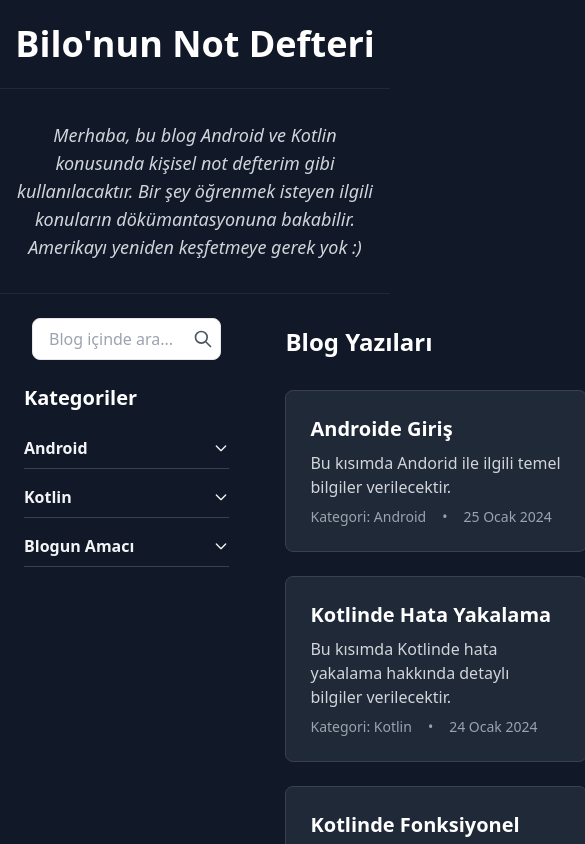
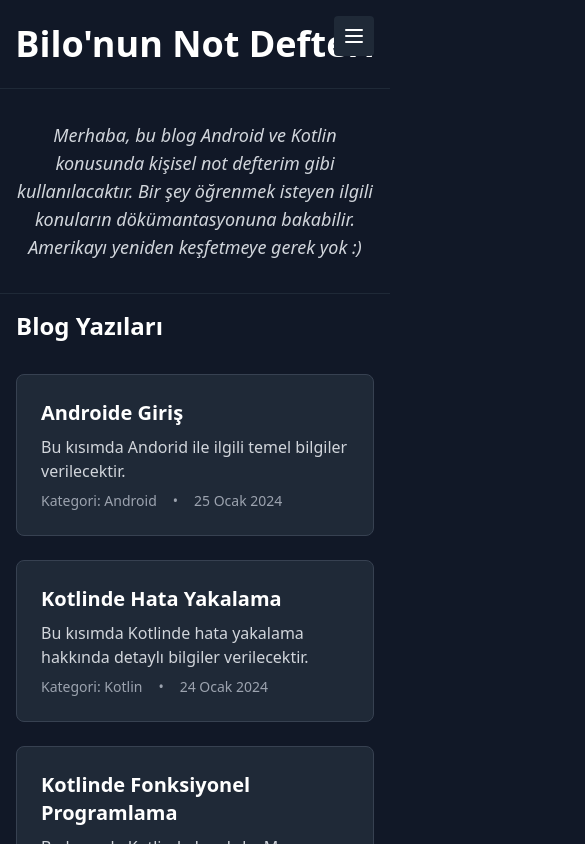
Before and after one commit to B1L0CAN/blog, a Next.js app: page / in a window 390 px wide. Shown: the top 844 px of the page, 585 px wide, since content can reach past the window. Built offline with nearby package versions, Linux system fonts and the light colour scheme.

Commit message:
Mobil görünüm iyileştirmeleri: Yandan açılır menü eklendi

```diff
--- a/src/app/page.tsx
+++ b/src/app/page.tsx
@@ -22,12 +22,12 @@ export default function Home() {
       </div>
 
       {/* İçerik */}
-      <div className="flex flex-1">
+      <div className="flex flex-1 relative">
         {/* Sol Sidebar */}
         <Sidebar />
 
         {/* Ana İçerik */}
-        <main className="flex-1 p-8">
+        <main className="flex-1 p-4 md:p-8">
           <h2 className="text-2xl font-semibold mb-8 text-white">Blog Yazıları</h2>
           <div className="grid gap-6">
             {posts.map((post) => (
--- a/src/components/Sidebar.tsx
+++ b/src/components/Sidebar.tsx
@@ -8,6 +8,7 @@ export default function Sidebar() {
   // Benzersiz kategorileri al
   const categories = Array.from(new Set(posts.map(post => post.category)));
   const [openCategory, setOpenCategory] = useState<string | null>(null);
+  const [isMobileMenuOpen, setIsMobileMenuOpen] = useState(false);
 
   const toggleCategory = (category: string) => {
     if (openCategory === category) {
@@ -17,8 +18,46 @@ export default function Sidebar() {
     }
   };
 
+  const toggleMobileMenu = () => {
+    setIsMobileMenuOpen(!isMobileMenuOpen);
+  };
+
   return (
-    <aside className="w-64 bg-gray-900 p-6 text-gray-100">
+    <>
+      {/* Hamburger menü butonu - sadece mobilde görünür */}
+      <button
+        onClick={toggleMobileMenu}
+        className="fixed top-4 right-4 z-50 p-2 rounded bg-gray-800 text-white md:hidden"
+      >
+        <svg
+          className="w-6 h-6"
+          fill="none"
+          stroke="currentColor"
+          viewBox="0 0 24 24"
+        >
+          <path
+            strokeLinecap="round"
+            strokeLinejoin="round"
+            strokeWidth={2}
+            d={isMobileMenuOpen ? "M6 18L18 6M6 6l12 12" : "M4 6h16M4 12h16M4 18h16"}
+          />
+        </svg>
+      </button>
+
+      {/* Overlay - mobilde menü açıkken arka planı karartır */}
+      {isMobileMenuOpen && (
+        <div
+          className="fixed inset-0 bg-black bg-opacity-50 z-40 md:hidden"
+          onClick={toggleMobileMenu}
+        />
+      )}
+
+      {/* Sidebar */}
+      <aside
+        className={`fixed top-0 left-0 h-full w-64 bg-gray-900 p-6 text-gray-100 z-50 transform transition-transform duration-300 ease-in-out md:relative md:transform-none ${
+          isMobileMenuOpen ? 'translate-x-0' : '-translate-x-full md:translate-x-0'
+        }`}
+      >
         <div className="mb-6">
           <SearchBar />
         </div>
@@ -61,6 +100,7 @@ export default function Sidebar() {
                       <Link
                         href={`/posts/${post.slug}`}
                         className="text-gray-400 hover:text-blue-400 transition-colors"
+                        onClick={() => setIsMobileMenuOpen(false)} // Mobilde link tıklandığında menüyü kapat
                       >
                         {post.title}
                       </Link>
@@ -71,5 +111,6 @@ export default function Sidebar() {
           ))}
         </ul>
       </aside>
+    </>
   );
 }
--- a/src/data/posts.ts
+++ b/src/data/posts.ts
@@ -15,7 +15,7 @@ const POST_CONTENTS = {
 Bu kısımda Andorid ile ilgili temel bilgiler verilecektir.
   `,
   hata: `
-  ## Hata Yakalama
+## Hata Yakalama
 
 Kotlin'de, hata ayıklama yaparken genellikle try-catch bloklarını kullanırız.
 
```
Lines whose indentation alone changed are shown as unchanged.
